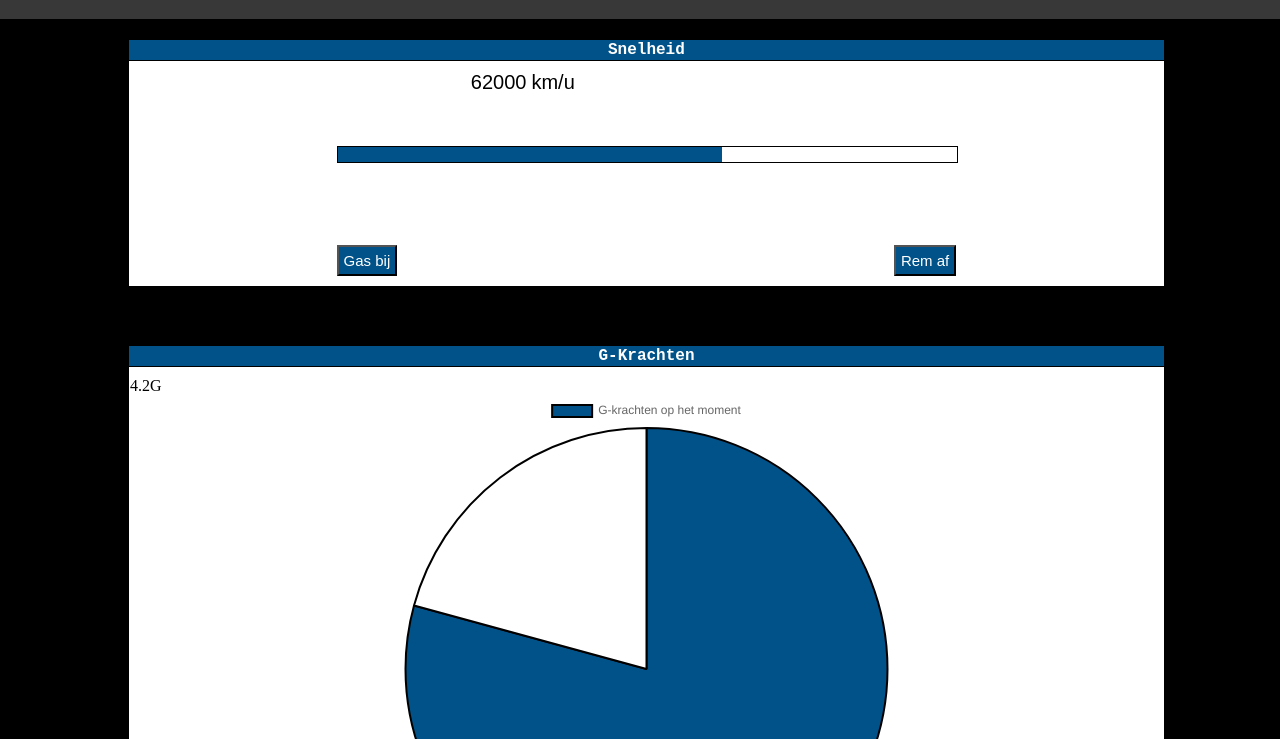
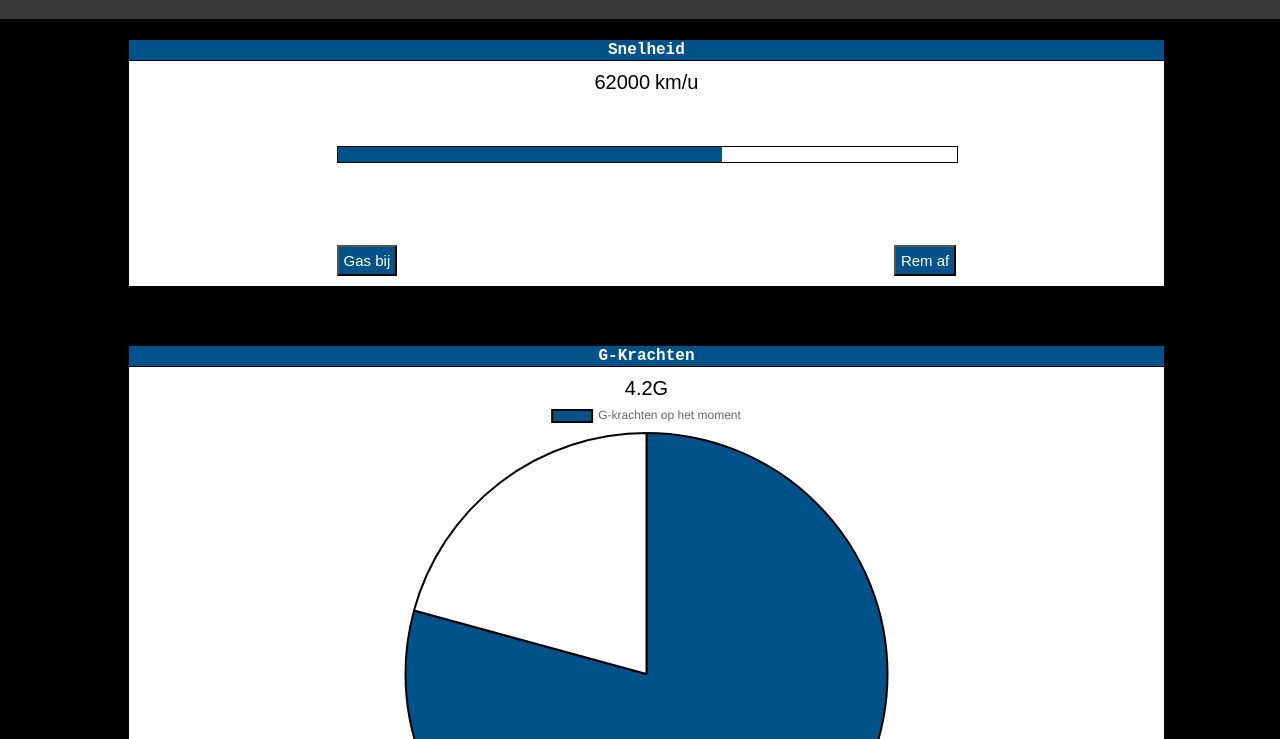
Before and after one commit to jesseygalje/DashboardSpaceX, a plain HTML site: page index.html in a window 1280 px wide. Shown: the part 61-800 px from the top of the page. Drawn offline with nearby package versions, Linux system fonts and the light colour scheme.

Commit message:
tabbellen css klaar

```diff
--- a/index.css
+++ b/index.css
@@ -30,6 +30,7 @@ td {
     background-color: white;
     padding-top: 10px;
     padding-bottom: 10px;
+    text-align: center;
 }
 
 table, th, td {
@@ -74,10 +75,6 @@ p {
     margin-left: 5px;
 }
 
-.cijfer {
-    margin-left: 33%;
-}
-
 .cijfer, .eenheid {
     font-size: 20px;
     font-family: Arial, Helvetica, sans-serif;
@@ -93,6 +90,7 @@ input {
 
 .gas{
     margin-left: 20%;
+    float: left;
 }
 
 .rem {
@@ -106,7 +104,8 @@ input {
 }
 
 .aantalg {
-
+    font-size: 20px;
+    font-family: Arial, Helvetica, sans-serif;
 }
 
 /*div4 brandstofverbruik*/
```
